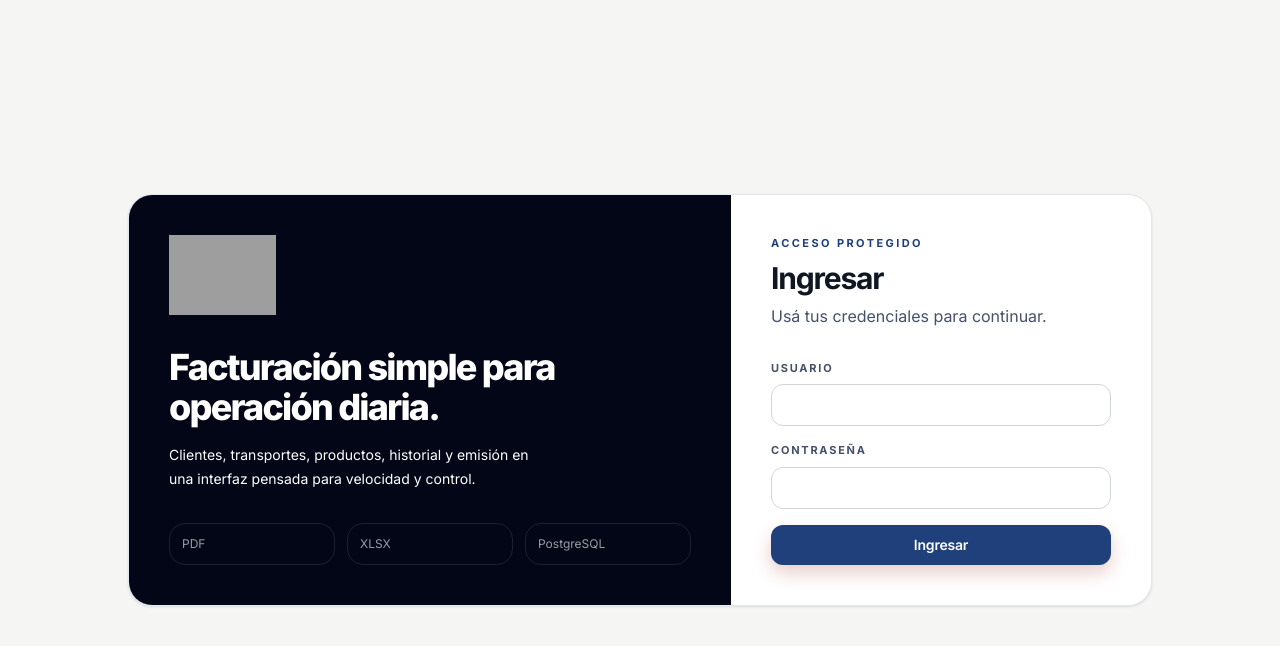
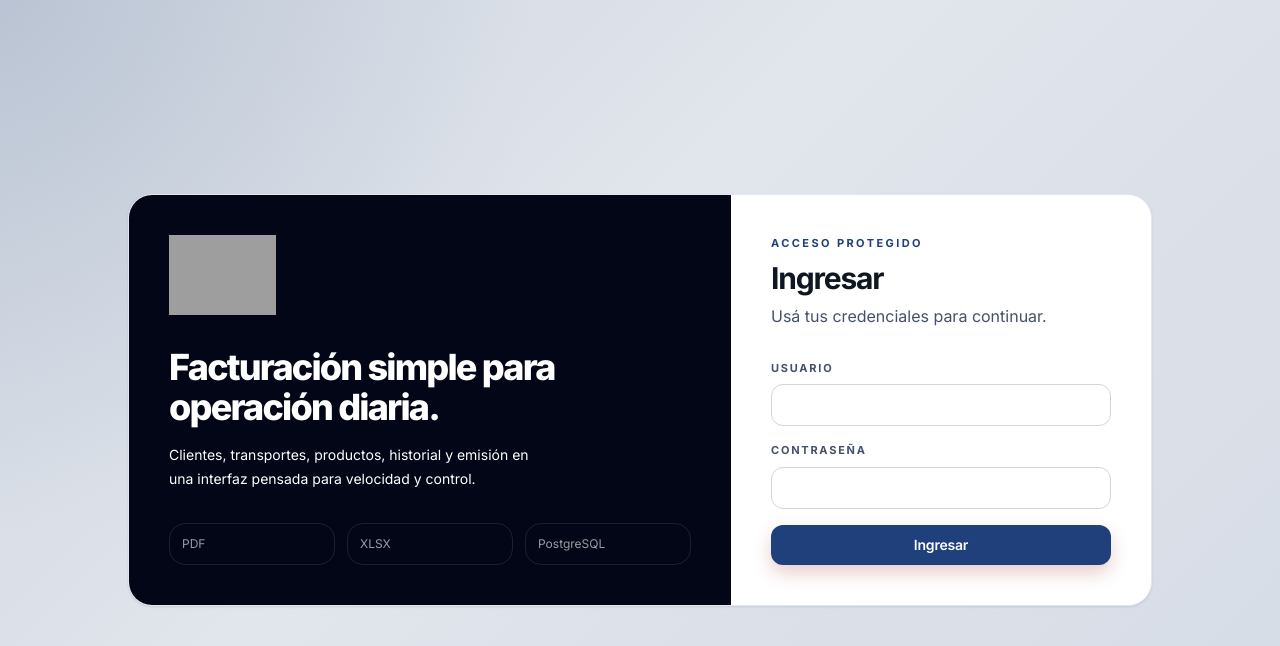
Before and after one commit to ValentinoMensio/Granalia, a React (Vite) app in the folder frontend/: page / in a window 1280 px wide. Shown: the top 646 px of the page. Built offline with nearby package versions, Linux system fonts and the light colour scheme; no server answers; grey boxes are pictures that could not be loaded.

Commit message:
Nota de credito3

```diff
--- a/frontend/src/index.css
+++ b/frontend/src/index.css
@@ -6,8 +6,8 @@
 
 @layer base {
   :root {
-    --bg: 240 242 246;
-    --bg-strong: 228 232 238;
+    --bg: 225 229 236;
+    --bg-strong: 207 214 224;
     --surface: 255 255 255;
     --surface-muted: 245 247 250;
     --border: 209 213 219;
@@ -30,7 +30,10 @@
   body {
     font-family: 'Inter', ui-sans-serif, system-ui, -apple-system, BlinkMacSystemFont, 'Segoe UI', sans-serif;
     color: rgb(var(--text));
-    background: rgb(var(--bg));
+    background:
+      radial-gradient(circle at top left, rgba(31, 64, 122, 0.12), transparent 34rem),
+      linear-gradient(135deg, rgb(var(--bg-strong)) 0%, rgb(var(--bg)) 42%, rgb(213 219 229) 100%);
+    background-attachment: fixed;
     min-width: 0;
   }
 
@@ -55,6 +58,7 @@
     @apply rounded-lg border bg-white shadow-sm;
     border-color: rgb(var(--border));
     background: rgb(var(--surface));
+    box-shadow: 0 10px 28px rgba(var(--shadow),0.08);
   }
 
   .surface-muted {
--- a/frontend/src/pages/InvoiceHistory.jsx
+++ b/frontend/src/pages/InvoiceHistory.jsx
@@ -733,7 +733,7 @@ export default function InvoiceHistory() {
 
             <div className="flex flex-col gap-3 border-t border-stone-200 pt-4 sm:flex-row sm:flex-wrap sm:justify-end">
               {isAdmin && canCreateCreditNote(invoiceDetail) && (
-                <Button variant="secondary" className="w-full sm:w-auto" onClick={() => openCreditNoteModal(invoiceDetail.id)}>
+                <Button variant="danger" className="w-full sm:w-auto" onClick={() => openCreditNoteModal(invoiceDetail.id)}>
                   Generar nota de crédito
                 </Button>
               )}
```
